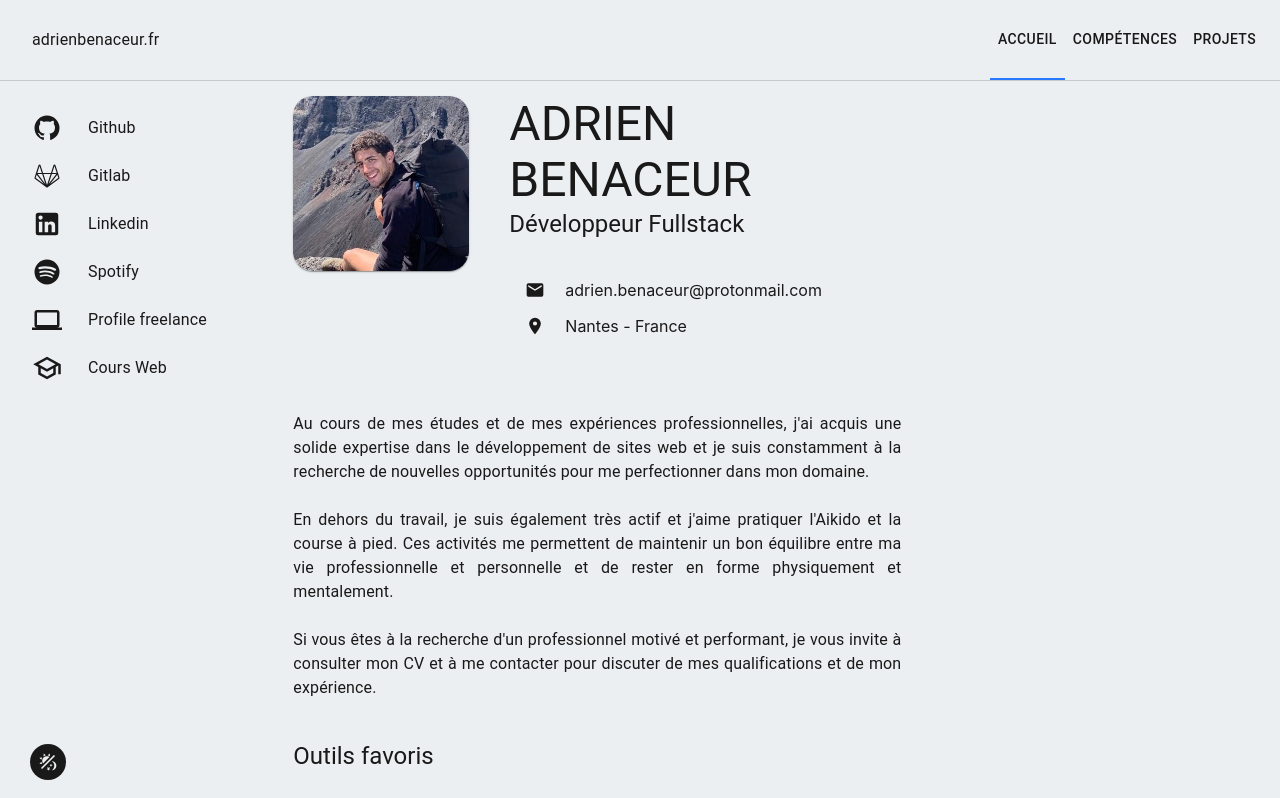
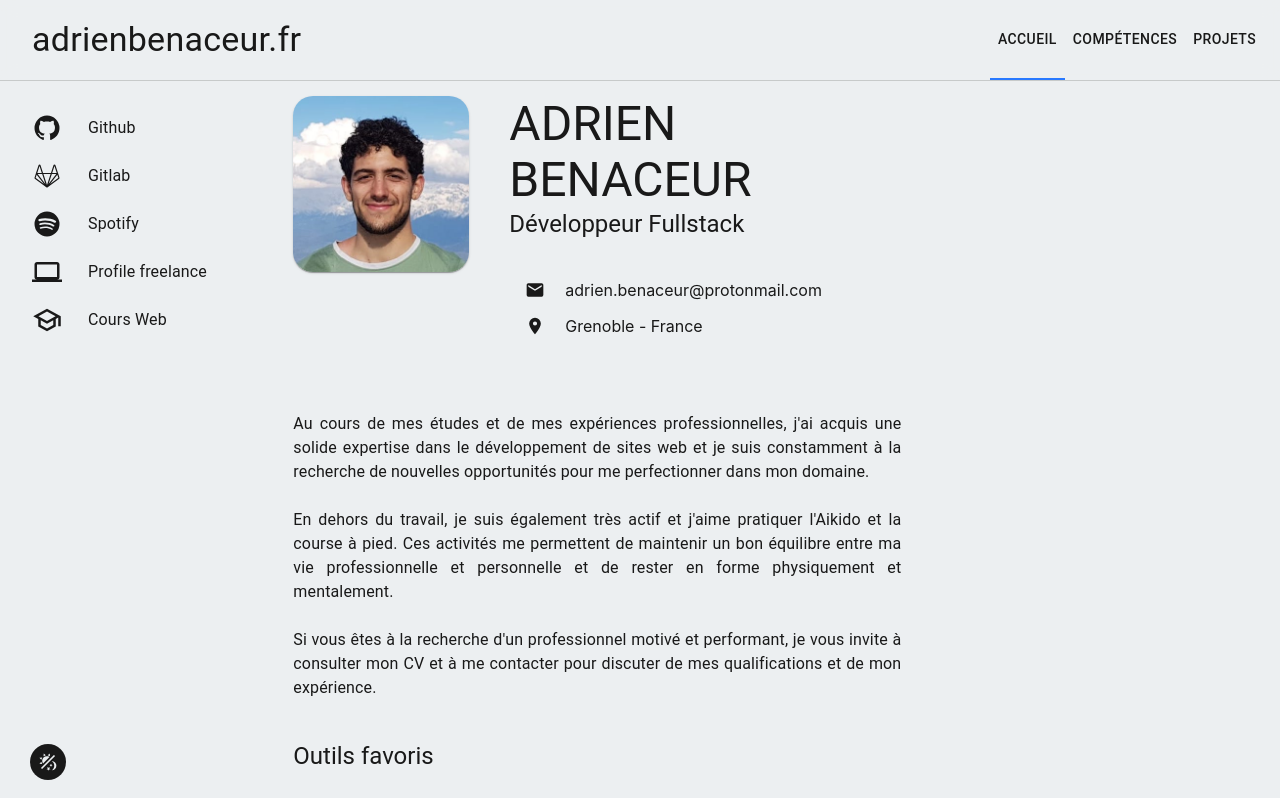
Before and after one commit to NoahAncolie/portfolio, a React (Create React App) app: page / in a window 1280 px wide. Shown: the top 798 px of the page. Built offline with nearby package versions, Linux system fonts and the light colour scheme.

Commit message:
changement de location + photo + navbar titre

```diff
--- a/src/components/main/home_route/home.tsx
+++ b/src/components/main/home_route/home.tsx
@@ -66,7 +66,7 @@ export class Home extends React.Component<HomeProps, HomeState> {
             </ListItem>
             <ListItem>
               <Icon path={mdiMapMarker} className="home-list-svg" />
-              Nantes - France
+              Grenoble - France
             </ListItem>
           </List>
         </Grid>
--- a/src/components/main/main.tsx
+++ b/src/components/main/main.tsx
@@ -56,12 +56,6 @@ export class Main extends React.Component<MainProps, MainState> {
                 />
 
                 <AnnexeLink
-                  link_icon={mdiLinkedin}
-                  link_url="https://www.linkedin.com/in/adrien-benaceur-933570182/"
-                  link_name="Linkedin"
-                />
-
-                <AnnexeLink
                   link_icon={mdiSpotify}
                   link_url="https://open.spotify.com/user/adrien-f?si=08f3d6f7cb11455c"
                   link_name="Spotify"
--- a/src/components/navbar/navbar.tsx
+++ b/src/components/navbar/navbar.tsx
@@ -99,7 +99,7 @@ export class Navbar extends React.Component<NavbarProps, NavbarState> {
             }}
           >
             <Box sx={{ px: 4 }}>
-              <Typography variant="subtitle1">adrienbenaceur.fr</Typography>
+              <Typography variant="h4">adrienbenaceur.fr</Typography>
             </Box>
             {this.state.square_props ? (
               <Box
```
Also changed, not shown: src/assets/images/photo.jpeg, 1 other file (tests, documents, lock files or other folders).
